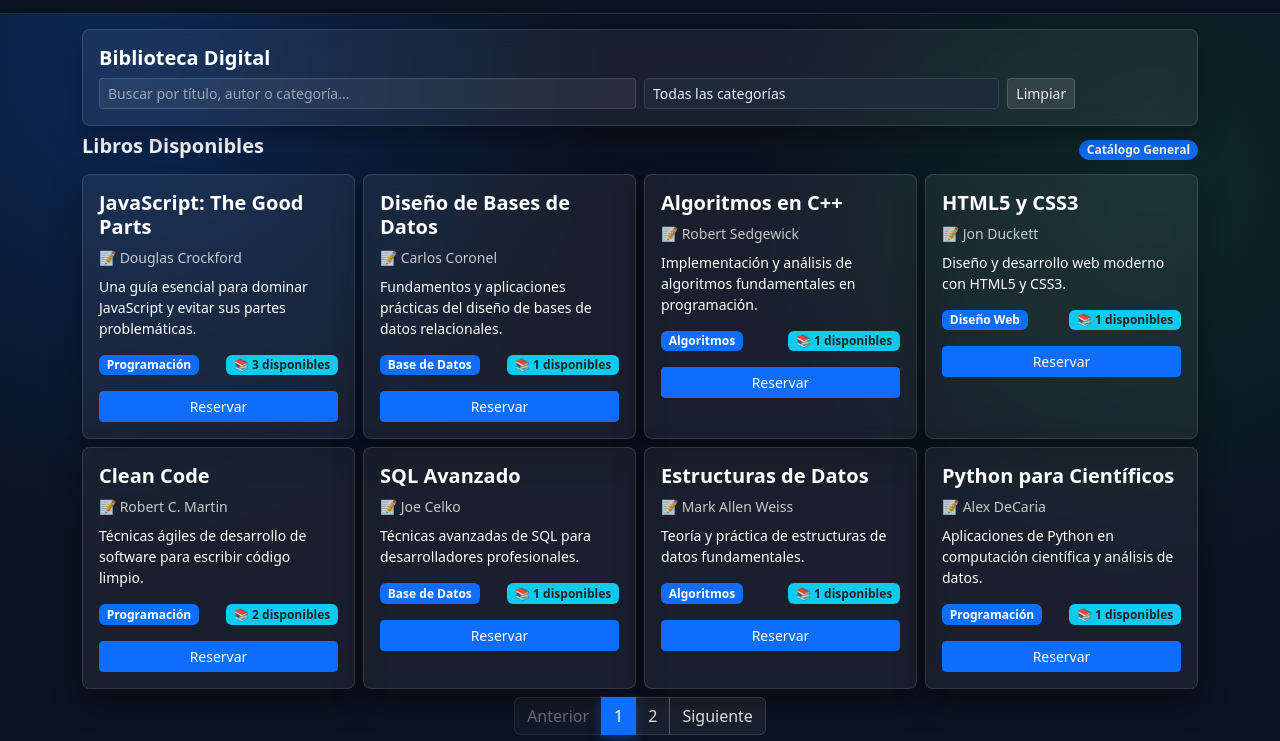
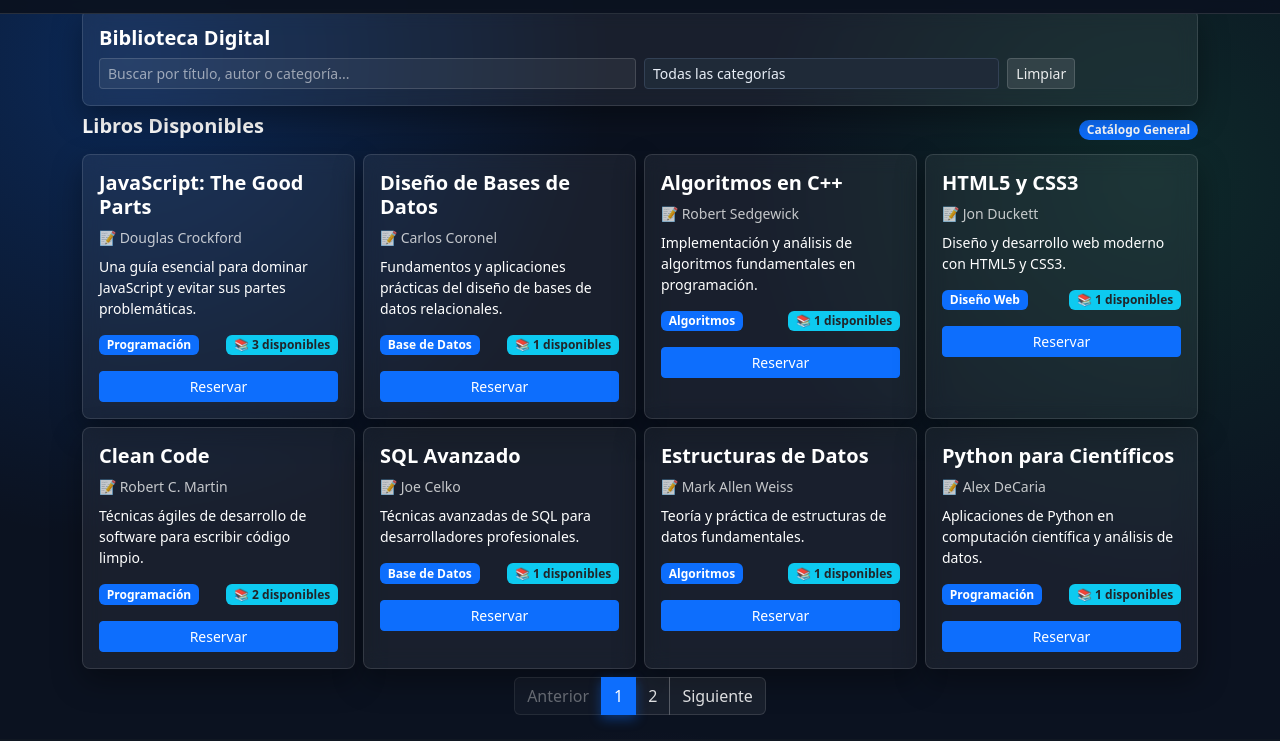
Before and after one commit to ProgramacionWeb27811/PRY_DIGITAL_LIBRARY, a website built with Vite: page index.html in a window 1280 px wide. Shown: the part 59-800 px from the top of the page. Built offline with nearby package versions, Linux system fonts and the light colour scheme.

Commit message:
Nuevos Estilos para la Mejora de Vista

```diff
--- a/public/css/styles.css
+++ b/public/css/styles.css
@@ -100,7 +100,7 @@
 
 /* Ajuste para el body para compensar el header fijo */
 body {
-    padding-top: 80px;
+    padding-top: 60px;
 }
 
 /* Variables opcionales para mantener consistencia con tu tema */
```
